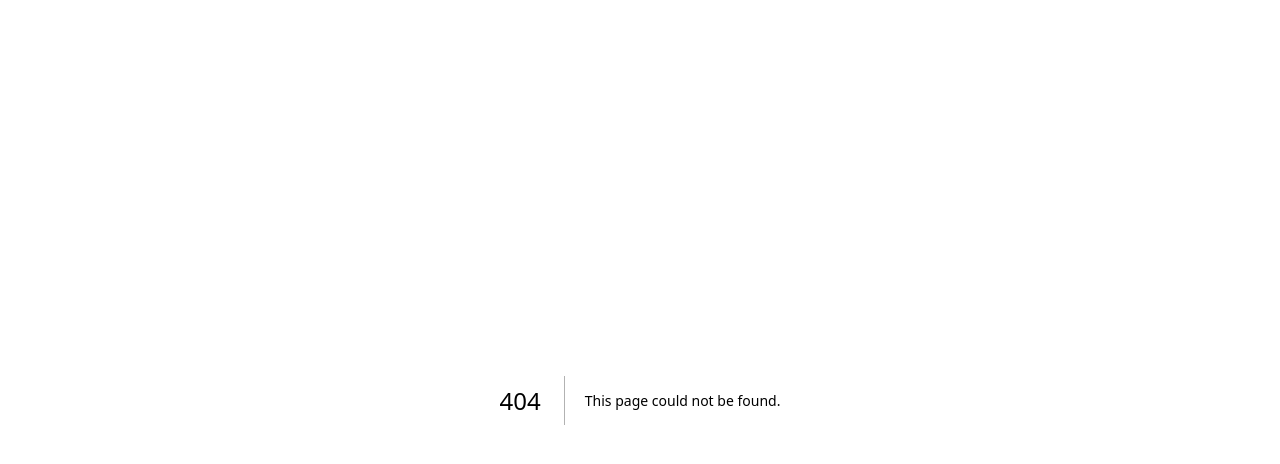
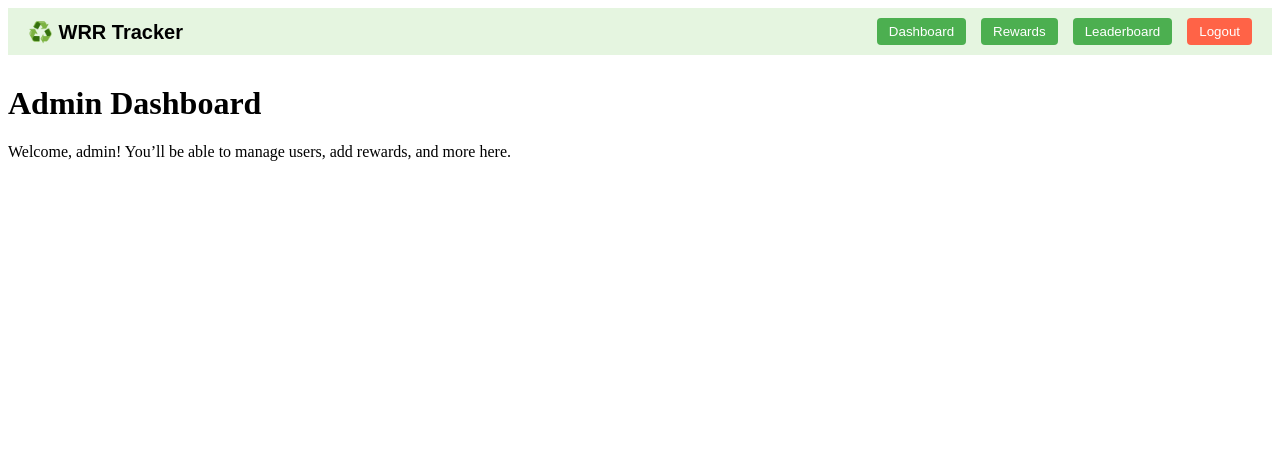
Before and after one commit to WRR-source/Wrr-tracker, a Next.js app: page /admin in a window 1280 px wide. Before the commit this address had no page. Shown: the top 464 px of the page. Built offline with nearby package versions, Linux system fonts and the light colour scheme.

Commit message:
Create admin.js

```diff
--- /dev/null
+++ b/pages/admin.js
@@ -0,0 +1,11 @@
+import NavBar from "../components/NavBar";
+
+export default function AdminPage() {
+  return (
+    <div>
+      <NavBar />
+      <h1>Admin Dashboard</h1>
+      <p>Welcome, admin! You’ll be able to manage users, add rewards, and more here.</p>
+    </div>
+  );
+}
```
